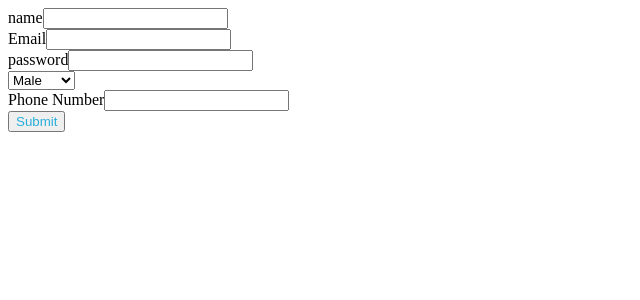
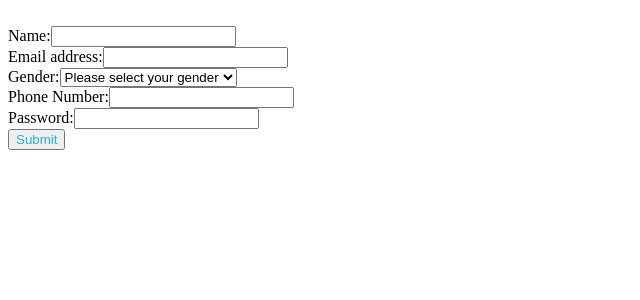
Before and after one commit to acciojob/signup-form-react-MrMi18, a React app: page / in a window 1280 px wide. Shown: the top 300 px of the page, without its empty margins (0-640 px from the left). Built offline with nearby package versions, Linux system fonts and the light colour scheme.

Commit message:
Update App.js

```diff
--- a/src/components/App.js
+++ b/src/components/App.js
@@ -3,91 +3,150 @@ import '../styles/App.css';
 
 
 const App = () => {
-  const [formData, setFormData] = useState({ name: "", email: "", password: "", gender: "", phoneNumber: "" })
-  const [errorMessage, setErrorMessage] = useState();
-  const [user, setUser] = useState();
-  const onSubmit = (e) => {
+  const [formData, setFormData] = useState({
+    name: '',
+    email: '',
+    gender: '',
+    phoneNumber: '',
+    password: '',
+  });
+
+  const [errors, setErrors] = useState({ err: '' });
+
+  const [submitted, setSubmitted] = useState(false);
+
+  const handleSubmit = (e) => {
     e.preventDefault();
-    for (let key in formData) {
-      if (!formData[key]) {
-        setErrorMessage(`${key} Error: All fields are mandatory.`);
-        return;
-      }
-    }
-    if (/^[a-zA-Z0-9]+$/.test(formData.name)) {
-      setErrorMessage("Name must be alphanumeric.");
+
+    // Clear previous errors
+    setErrors({ err: '' });
+
+    // Validate form fields
+    if (!formData.name || !formData.email || !formData.phoneNumber || !formData.password) {
+      setErrors({ err: 'All fields are mandatory' });
+      setSubmitted(false);
       return;
     }
 
-    else if (!formData.email.includes("@")) {
-      setErrorMessage("Email must contain @.");
-      return;
-    } else if (!["male", "female", "other"].includes(formData.gender)) {
-      setErrorMessage("Please identify as male, female or other.");
+    if (!/^[a-zA-Z0-9 ]+$/.test(formData.name)) {
+      setErrors({ err: 'Name is not alphanumeric' });
+      setSubmitted(false);
       return;
     }
-    else if (!/^\d+$/.test(formData.phoneNumber)) {
-      setErrorMessage("Phone Number must contain only digits.");
+
+    if (!formData.email.includes('@')) {
+      setErrors({ err: 'email must contain @' });
+      setSubmitted(false);
       return;
     }
-    else if (formData.password.length < 6) {
-      setErrorMessage("Password must contain atleast 6 letters");
+
+    if (!/^\d+$/.test(formData.phoneNumber)) {
+      setErrors({ err: 'Phone Number must contain only numbers' });
+      setSubmitted(false);
       return;
     }
-    setUser(formData.email.split('@')[0]);
-    setErrorMessage("")
-    setFormData({ name: "", email: "", password: "", gender: "", phoneNumber: "" });
 
-  }
-  if (user) return <h2> Hello {user}</h2>
+    if (formData.password.length < 6) {
+      setErrors({ err: 'Password must contain atleast 6 letters' });
+      setSubmitted(false);
+      return;
+    }
+
+    if (![].includes(formData.gender)) {
+      setErrors({ err: 'Please identify as male, female or others' });
+      setSubmitted(false);
+    }
+
+    // Extract username from email
+    const username = formData.email.split('@')[0];
+
+    // Display welcome message
+    setSubmitted(true);
+    alert(`Hello ${username}`);
+  };
+
+  const handleChange = (e) => {
+    setFormData({ ...formData, [e.target.name]: e.target.value });
+    setErrors({ err: '' }); // Clear the error when the user starts typing
+  };
+
   return (
-    <div id="main">
-      <form onSubmit={onSubmit}>
-        <label htmlFor="name">name</label>
-        <input type="text" data-testid='name' value={formData.name}
-          onChange={(e) => {
-            e.persist();
-            setFormData((pre) => ({ ...pre, name: e.target.value }));
-          }}
+    <div>
+      <form onSubmit={handleSubmit}>
+        <span style={{ color: 'red' }}>{errors.err}</span>
+        <br />
+        <label>
+          Name:
+          <input
+            type="text"
+            name="name"
+            value={formData.name}
+            onChange={handleChange}
+            data-testid="name"
+          />
+        </label>
+        <br />
 
-        ></input>
-        <br></br>
-        <label htmlFor="email">Email</label>
-        <input type="text" data-testid='email' value={formData.email} onChange={(e) => {
-          e.persist();
-          setFormData((pre) => ({ ...pre, email: e.target.value }));
-        }}></input>
-        <br></br>
-        <label htmlFor="password">password</label>
-        <input type="text" data-testid='password' value={formData.password}
-          onChange={(e) => {
-            e.persist();
-            setFormData((pre) => ({ ...pre, password: e.target.value }));
-          }}></input>
-        <br></br>
+        <label>
+          Email address:
+          <input
+            type="text"
+            name="email"
+            value={formData.email}
+            onChange={handleChange}
+            data-testid="email"
+          />
+        </label>
+        <br />
 
-        <select data-testid='gender'  value={formData.gender}
-          onChange={(e) => {
-            e.persist();
-            setFormData((pre) => ({ ...pre, gender: e.target.value }));
-          }}>
-          <option value="male">Male</option>
-          <option value="female">Female</option>
-          <option value="other">others</option>
-        </select>
-        <br></br>
-        <label htmlFor="phoneNumber">Phone Number</label>
-        <input type="text" data-testid='phoneNumber' value={formData.phoneNumber}
-          onChange={(e) => {
-            e.persist();
-            setFormData((pre) => ({ ...pre, phoneNumber: e.target.value }));
-          }}></input>
-        <br></br>
-        <button type="submit" data-testid='submit'> Submit</button>
+        <label>
+          Gender:
+          <select
+            name="gender"
+            value={formData.gender}
+            onChange={handleChange}
+            data-testid="gender"
+          >
+            <option value="">Please select your gender</option>
+            <option value="male">Male</option>
+            <option value="female">Female</option>
+            <option value="other">Other</option>
+          </select>
+        </label>
+        <br />
+
+        <label>
+          Phone Number:
+          <input
+            type="text"
+            name="phoneNumber"
+            value={formData.phoneNumber}
+            onChange={handleChange}
+            data-testid="phoneNumber"
+          />
+        </label>
+        <br />
+
+        <label>
+          Password:
+          <input
+            type="password"
+            name="password"
+            value={formData.password}
+            onChange={handleChange}
+            data-testid="password"
+          />
+        </label>
+        <br />
+
+        <button type="submit" data-testid="submit">
+          Submit
+        </button>
       </form>
-      {errorMessage && <span>{errorMessage}</span>}
+
+      {submitted && <h2>Hello {formData.name}</h2>}
     </div>
-  )
+  );
 }
 
 
```
